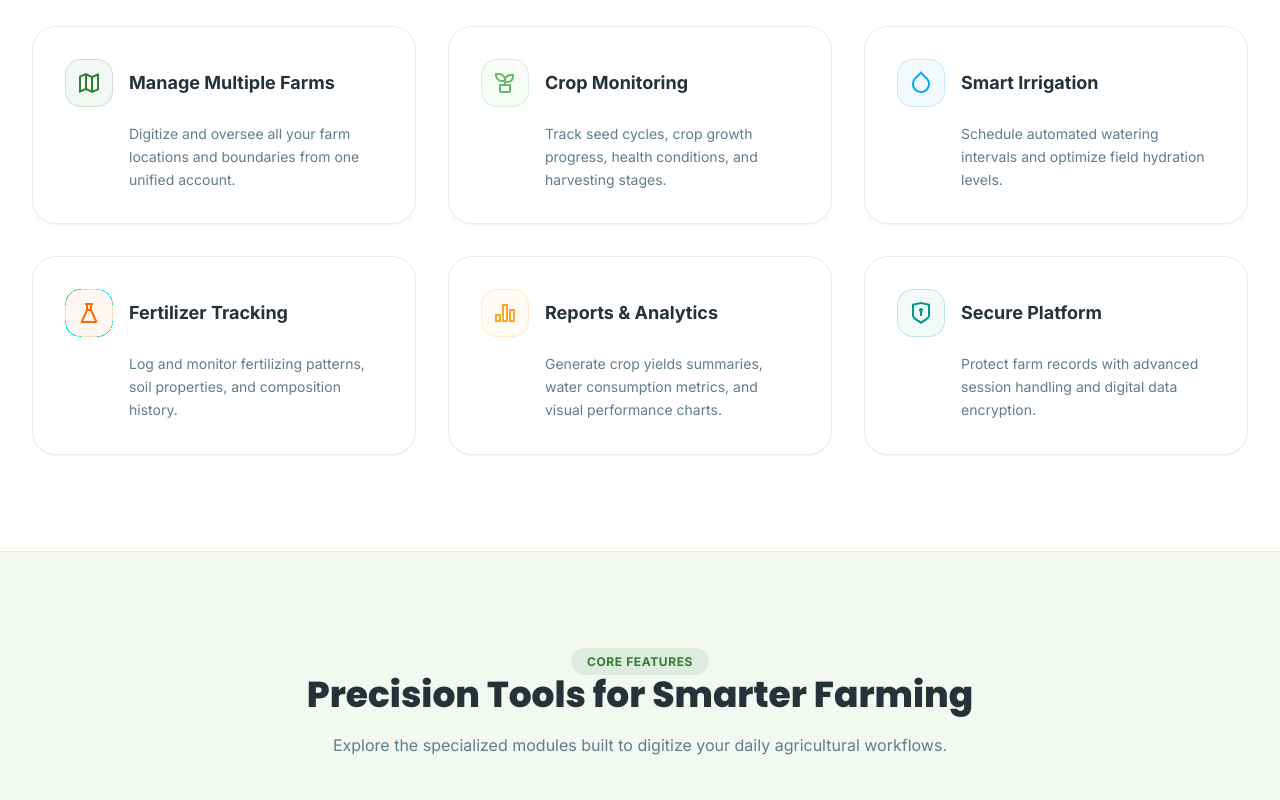
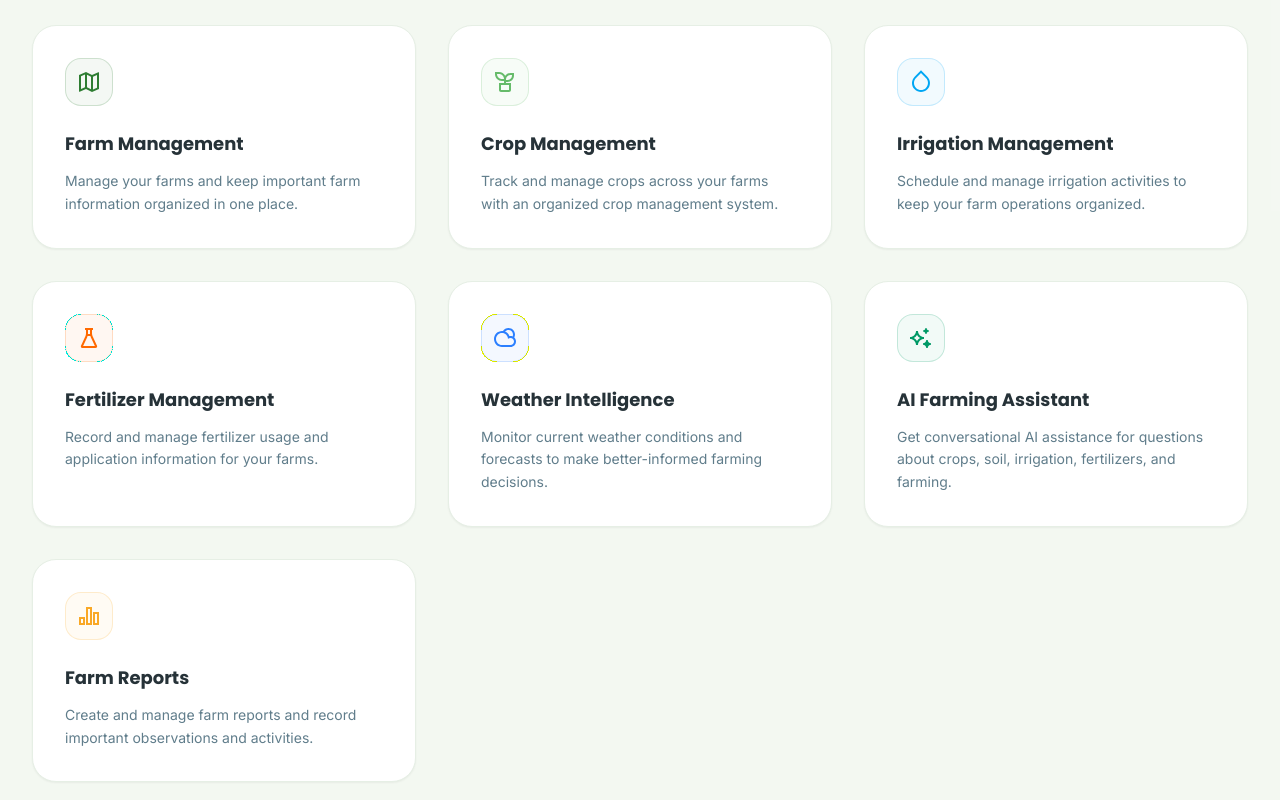
Before and after one commit to mohitrathod45/Farm-Verse-Precision-Agriculture-Management-Platform, a React (Vite) app in the folder Frontend/: page / in a window 1280 px wide. Shown: the part 1060-1860 px from the top of the page. Built offline with nearby package versions, Linux system fonts and the light colour scheme.

Commit message:
Complete FarmVerse platform enhancements

```diff
--- a/Frontend/src/components/About.jsx
+++ b/Frontend/src/components/About.jsx
@@ -1,29 +1,29 @@
-import { RiLayoutMasonryLine, RiShieldKeyholeLine, RiCpuLine, RiUserSmileLine } from 'react-icons/ri';
+import { RiMap2Line, RiSunCloudyLine, RiSparklingLine, RiBarChart2Line } from 'react-icons/ri';
 
 const About = () => {
   const highlights = [
     {
-      title: 'Modern UI',
-      description: 'Clean, elegant, and interactive interfaces built for modern web devices.',
-      icon: RiLayoutMasonryLine,
+      title: 'Smart Farm Management',
+      description: 'Organize farms, crops, irrigation, and agricultural activities in one centralized platform.',
+      icon: RiMap2Line,
       color: 'text-primary border-primary/20 bg-primary/5',
     },
     {
-      title: 'Secure Data',
-      description: 'Robust authentication layer securing critical farm records.',
-      icon: RiShieldKeyholeLine,
+      title: 'Weather Intelligence',
+      description: 'Access current weather conditions and forecasts with useful insights for farming decisions.',
+      icon: RiSunCloudyLine,
       color: 'text-secondary border-secondary/20 bg-secondary/5',
     },
     {
-      title: 'Scalable Architecture',
-      description: 'Engineered with full stack modular patterns ready for cloud deployment.',
-      icon: RiCpuLine,
+      title: 'AI Farming Assistant',
+      description: 'Get conversational AI assistance for questions about crops, soil, irrigation, fertilizers, and farming.',
+      icon: RiSparklingLine,
       color: 'text-sky-500 border-sky-500/20 bg-sky-500/5',
     },
     {
-      title: 'Easy to Use',
-      description: 'Simplified dashboards optimized for quick daily agricultural logs.',
-      icon: RiUserSmileLine,
+      title: 'Reports & Tracking',
+      description: 'Record farm observations, activities, and reports to keep important agricultural information organized.',
+      icon: RiBarChart2Line,
       color: 'text-orange-500 border-orange-500/20 bg-orange-500/5',
     },
   ];
@@ -131,11 +131,7 @@ const About = () => {
             </div>
 
             <p className="text-base sm:text-lg text-text-dark font-medium leading-relaxed">
-              FarmVerse is a modern Precision Agriculture Management System built using Java Full Stack technologies.
-            </p>
-
-            <p className="text-sm sm:text-base text-text-muted leading-relaxed">
-              It helps farmers digitally manage farms, crops, irrigation schedules, fertilizer applications, and reports through one centralized platform.
+              FarmVerse is a precision agriculture management platform designed to help farmers organize farm operations, manage crops and irrigation, track fertilizer usage, access real-time weather information, maintain farm reports, and get AI-powered agricultural assistance — all in one platform.
             </p>
 
             {/* Highlights Grid */}
--- a/Frontend/src/components/FAQ.jsx
+++ b/Frontend/src/components/FAQ.jsx
@@ -5,23 +5,23 @@ const FAQ = () => {
   const faqs = [
     {
       q: 'What is FarmVerse?',
-      a: 'FarmVerse is a Precision Agriculture Management Platform designed to help farmers digitize their daily operations. Built as a Java Full Stack project, it provides tools for mapping farms, tracking crops, scheduling watering intervals, logging fertilizers, and reviewing detailed summaries.',
+      a: 'FarmVerse is a Precision Agriculture Management Platform designed to help farmers digitize their daily operations. Built as a Java Full Stack project, it provides tools for managing farms, tracking crops, scheduling irrigation, logging fertilizers, monitoring weather, maintaining reports, and getting AI farming assistance.',
     },
     {
       q: 'Who can use FarmVerse?',
-      a: 'FarmVerse is built for agriculturalists, farm owners, and students researching agritech systems who wish to transition from manual record-keeping to a clean, centralized digital platform.',
+      a: 'FarmVerse is built for farmers, farm managers, and agricultural researchers who wish to transition from manual record-keeping to a clean, centralized digital platform.',
     },
     {
       q: 'Can multiple farms be managed?',
-      a: 'Yes. The system supports registering and tracking multiple farms under a single user profile. You can view metrics separately for each plot or review aggregated data on the reports page.',
+      a: 'Yes. The system supports registering and tracking multiple farms under a single user profile. You can organize crops, irrigation, and fertilizers separately for each farm property.',
     },
     {
-      q: 'How does irrigation scheduling work?',
-      a: 'You can create scheduled irrigation slots by defining the farm, crop, water delivery method (e.g. drip, sprinkler, flood), date, and duration. The platform lists upcoming events on your dashboard and tracks water usage.',
+      q: 'How do Weather and AI Assistant work?',
+      a: 'FarmVerse integrates real-time weather forecasts via Open-Meteo for temperature, humidity, wind, and daily insights. Additionally, the AI Farming Assistant provides 24/7 agricultural guidance both in a dedicated view and via a convenient floating chatbot widget.',
     },
     {
       q: 'Is my farm data secure?',
-      a: 'Absolutely. FarmVerse implements robust data segregation and user validation components, ensuring your personal farm logs, coordinates, and crop records are accessible only by your verified profile.',
+      a: 'Absolutely. FarmVerse implements JWT authentication and role-based access control, ensuring your personal farm logs, crop records, and reports are accessible only by your authenticated account.',
     },
   ];
 
--- a/Frontend/src/components/Features.jsx
+++ b/Frontend/src/components/Features.jsx
@@ -4,7 +4,8 @@ import {
   RiDropLine,
   RiFlaskLine,
   RiBarChart2Line,
-  RiNotification3Line,
+  RiSunCloudyLine,
+  RiSparklingLine,
 } from 'react-icons/ri';
 
 const Features = () => {
@@ -12,44 +13,51 @@ const Features = () => {
     {
       id: 1,
       title: 'Farm Management',
-      description: 'Manage all farms from one dashboard. Track farm boundaries, area size, and soil details.',
+      description: 'Manage your farms and keep important farm information organized in one place.',
       icon: RiMap2Line,
       color: 'text-primary border-primary/20 bg-primary/5',
     },
     {
       id: 2,
       title: 'Crop Management',
-      description: 'Track crop growth and harvesting. Stay updated on crop progress and cultivation history.',
+      description: 'Track and manage crops across your farms with an organized crop management system.',
       icon: RiPlantLine,
       color: 'text-secondary border-secondary/20 bg-secondary/5',
     },
     {
       id: 3,
-      title: 'Irrigation Scheduling',
-      description: 'Plan watering schedules efficiently. Optimize water utilization and monitor upcoming slots.',
+      title: 'Irrigation Management',
+      description: 'Schedule and manage irrigation activities to keep your farm operations organized.',
       icon: RiDropLine,
       color: 'text-sky-500 border-sky-500/20 bg-sky-500/5',
     },
     {
       id: 4,
-      title: 'Fertilizer Tracking',
-      description: 'Maintain fertilizer history. Record details of product applications, quantity, and dates.',
+      title: 'Fertilizer Management',
+      description: 'Record and manage fertilizer usage and application information for your farms.',
       icon: RiFlaskLine,
       color: 'text-orange-500 border-orange-500/20 bg-orange-500/5',
     },
     {
       id: 5,
-      title: 'Reports',
-      description: 'View farm insights and summaries. Access dynamic monthly summaries and resource usage data.',
-      icon: RiBarChart2Line,
-      color: 'text-accent border-accent/20 bg-accent/5',
+      title: 'Weather Intelligence',
+      description: 'Monitor current weather conditions and forecasts to make better-informed farming decisions.',
+      icon: RiSunCloudyLine,
+      color: 'text-blue-500 border-blue-500/20 bg-blue-500/5',
     },
     {
       id: 6,
-      title: 'Notifications',
-      description: 'Receive important farming reminders. Get alerts about scheduled watering and fertilizer timelines.',
-      icon: RiNotification3Line,
-      color: 'text-teal-600 border-teal-600/20 bg-teal-600/5',
+      title: 'AI Farming Assistant',
+      description: 'Get conversational AI assistance for questions about crops, soil, irrigation, fertilizers, and farming.',
+      icon: RiSparklingLine,
+      color: 'text-emerald-600 border-emerald-600/20 bg-emerald-600/5',
+    },
+    {
+      id: 7,
+      title: 'Farm Reports',
+      description: 'Create and manage farm reports and record important observations and activities.',
+      icon: RiBarChart2Line,
+      color: 'text-accent border-accent/20 bg-accent/5',
     },
   ];
 
--- a/Frontend/src/components/Footer.jsx
+++ b/Frontend/src/components/Footer.jsx
@@ -1,9 +1,6 @@
 import { RiLeafLine, RiLinkedinBoxLine, RiGithubLine } from 'react-icons/ri';
-import { Link } from 'react-router-dom';
 
 const Footer = () => {
-  const currentYear = new Date().getFullYear();
-
   const quickLinks = [
     { name: 'Home', href: '#home' },
     { name: 'Features', href: '#features' },
@@ -33,7 +30,7 @@ const Footer = () => {
               </span>
             </a>
             <p className="text-sm text-text-muted leading-relaxed max-w-sm">
-              FarmVerse is a modern web application that helps farmers digitally manage farms, crops, irrigation schedules, fertilizer records, and harvest information through a simple and user-friendly platform.
+              FarmVerse is a precision agriculture management platform that helps farmers manage farms, crops, irrigation, fertilizers, reports, weather insights, and AI-powered agricultural assistance in one place.
             </p>
             {/* Social Icons */}
             <div className="flex items-center space-x-3">
@@ -89,6 +86,7 @@ const Footer = () => {
               <ul className="text-xs text-text-muted/85 font-medium space-y-1">
                 <li>React + Spring Boot</li>
                 <li>Tailwind CSS + MySQL</li>
+                <li>Gemini AI + Weather API</li>
               </ul>
             </div>
           </div>
--- a/Frontend/src/components/Hero.jsx
+++ b/Frontend/src/components/Hero.jsx
@@ -30,7 +30,7 @@ const Hero = () => {
             </h1>
 
             <p className="text-base sm:text-lg text-text-dark/75 max-w-xl leading-relaxed">
-              Modern digital agriculture platform that helps farmers efficiently manage farms, crops, irrigation schedules, fertilizer usage, and reports from one centralized system.
+              FarmVerse brings farm management, crop and irrigation tracking, weather insights, reports, and AI-powered agricultural assistance together in one platform.
             </p>
 
             {/* CTA Buttons */}
--- a/Frontend/src/components/HowItWorks.jsx
+++ b/Frontend/src/components/HowItWorks.jsx
@@ -25,15 +25,15 @@ const HowItWorks = () => {
     },
     {
       step: 'Step 4',
-      title: 'Schedule Irrigation',
-      description: 'Plan hydration timelines and fertilizer events to keep crops healthy.',
+      title: 'Schedule & Log',
+      description: 'Record irrigation schedules, fertilizer usage, and check real-time weather forecasts.',
       icon: RiDropLine,
       color: 'text-orange-500 border-orange-500/20 bg-orange-500/5',
     },
     {
       step: 'Step 5',
-      title: 'Generate Reports',
-      description: 'Review productivity dashboards and export monthly yield analytics.',
+      title: 'AI & Reports',
+      description: 'Get instant AI-powered farming advice and generate farm observation reports.',
       icon: RiBarChart2Line,
       color: 'text-accent border-accent/20 bg-accent/5',
     },
--- a/Frontend/src/components/WhyChoose.jsx
+++ b/Frontend/src/components/WhyChoose.jsx
@@ -4,37 +4,37 @@ const WhyChoose = () => {
   const points = [
     {
       title: 'Manage Multiple Farms',
-      description: 'Digitize and oversee all your farm locations and boundaries from one unified account.',
+      description: 'Organize and oversee all your farm properties and information from one unified account.',
       icon: RiMap2Line,
       color: 'text-primary border-primary/20 bg-primary/5',
     },
     {
-      title: 'Crop Monitoring',
-      description: 'Track seed cycles, crop growth progress, health conditions, and harvesting stages.',
+      title: 'Crop Management',
+      description: 'Track crops across your farms, crop types, sowing dates, and growth stages.',
       icon: RiPlantLine,
       color: 'text-secondary border-secondary/20 bg-secondary/5',
     },
     {
-      title: 'Smart Irrigation',
-      description: 'Schedule automated watering intervals and optimize field hydration levels.',
+      title: 'Irrigation Management',
+      description: 'Schedule and manage watering activities by farm to optimize field hydration.',
       icon: RiDropLine,
       color: 'text-sky-500 border-sky-500/20 bg-sky-500/5',
     },
     {
       title: 'Fertilizer Tracking',
-      description: 'Log and monitor fertilizing patterns, soil properties, and composition history.',
+      description: 'Record fertilizer applications, product usage, and historical application records.',
       icon: RiFlaskLine,
       color: 'text-orange-500 border-orange-500/20 bg-orange-500/5',
     },
     {
-      title: 'Reports & Analytics',
-      description: 'Generate crop yields summaries, water consumption metrics, and visual performance charts.',
+      title: 'Reports & Observations',
+      description: 'Create and manage farm reports to document observation records and field activities.',
       icon: RiBarChart2Line,
       color: 'text-accent border-accent/20 bg-accent/5',
     },
     {
       title: 'Secure Platform',
-      description: 'Protect farm records with advanced session handling and digital data encryption.',
+      description: 'Protect farm records with JWT authentication and secure role-based profile access.',
       icon: RiShieldKeyholeLine,
       color: 'text-teal-600 border-teal-600/20 bg-teal-600/5',
     },
--- a/Frontend/src/pages/Landing/Landing.jsx
+++ b/Frontend/src/pages/Landing/Landing.jsx
@@ -1,12 +1,10 @@
 import Navbar from '../../components/Navbar';
 import Hero from '../../components/Hero';
-import WhyChoose from '../../components/WhyChoose';
 import Features from '../../components/Features';
 import HowItWorks from '../../components/HowItWorks';
 import About from '../../components/About';
 import TechStack from '../../components/TechStack';
 import FAQ from '../../components/FAQ';
-import CTA from '../../components/CTA';
 import Footer from '../../components/Footer';
 
 const Landing = () => {
@@ -14,13 +12,11 @@ const Landing = () => {
     <div className="min-h-screen bg-[#F4F8F2] text-text-dark font-sans overflow-x-hidden">
       <Navbar />
       <Hero />
-      <WhyChoose />
       <Features />
       <HowItWorks />
       <About />
       <TechStack />
       <FAQ />
-      <CTA />
       <Footer />
     </div>
   );
```
